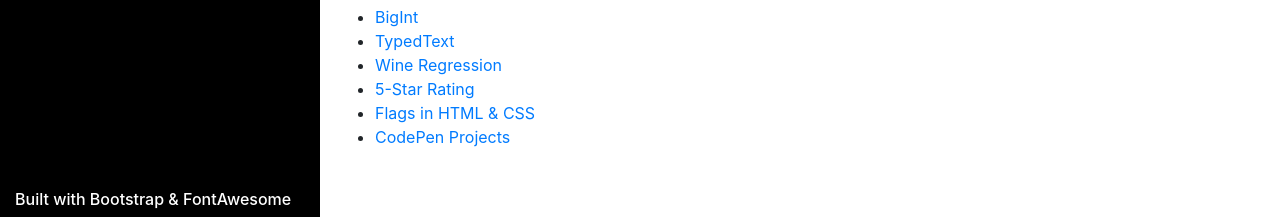
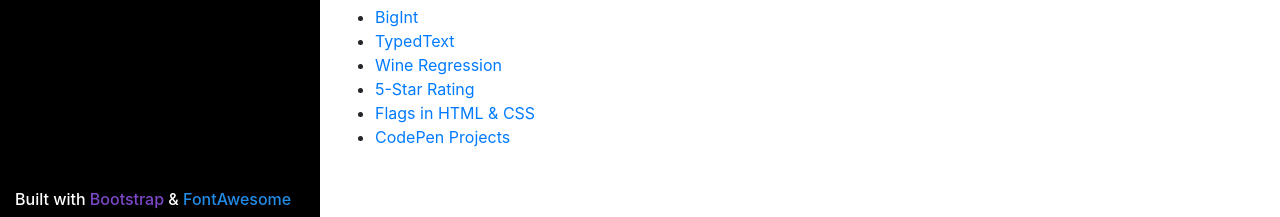
Before and after one commit to surajpulloor/surajpulloor.github.io, a website: page index.html in a window 1280 px wide. Shown: the part 583-800 px from the top of the page. Drawn offline with nearby package versions, Linux system fonts and the light colour scheme.

Commit message:
Added links to bootstrap and fontawesome websites. Added custom styles for the links

```diff
--- a/css/site.css
+++ b/css/site.css
@@ -33,3 +33,16 @@ ul.professional-links a:hover {
 ul span.degree-type {
     font-size: 22px;
 }
+
+/* Link Styles */
+a {
+    text-decoration: none !important;
+}
+
+a.bootstrap {
+    color: #7c47c8;
+}
+
+a.fontawesome {
+    color: #228be6;
+}
--- a/index.html
+++ b/index.html
@@ -22,7 +22,7 @@
                         <li><a href="https://www.github.com/surajpulloor" target="_blank"><i class="fab fa-github"></i></a></li>
                     </ul>
                 </div>
-                <h6>Built with Bootstrap & FontAwesome</h6>
+                <h6>Built with <a href="https://getbootstrap.com" target="_blank" class="bootstrap">Bootstrap</a> & <a href="https://fontawesome.com" target="_blank" class="fontawesome">FontAwesome</a></h6>
             </div> <!-- Profile Section-->
             <div class="col-md-9 resume-section pt-3 pt-sm-1">
                 <h2>Who am i <i class="fas fa-user-circle"></i></h2>
```
